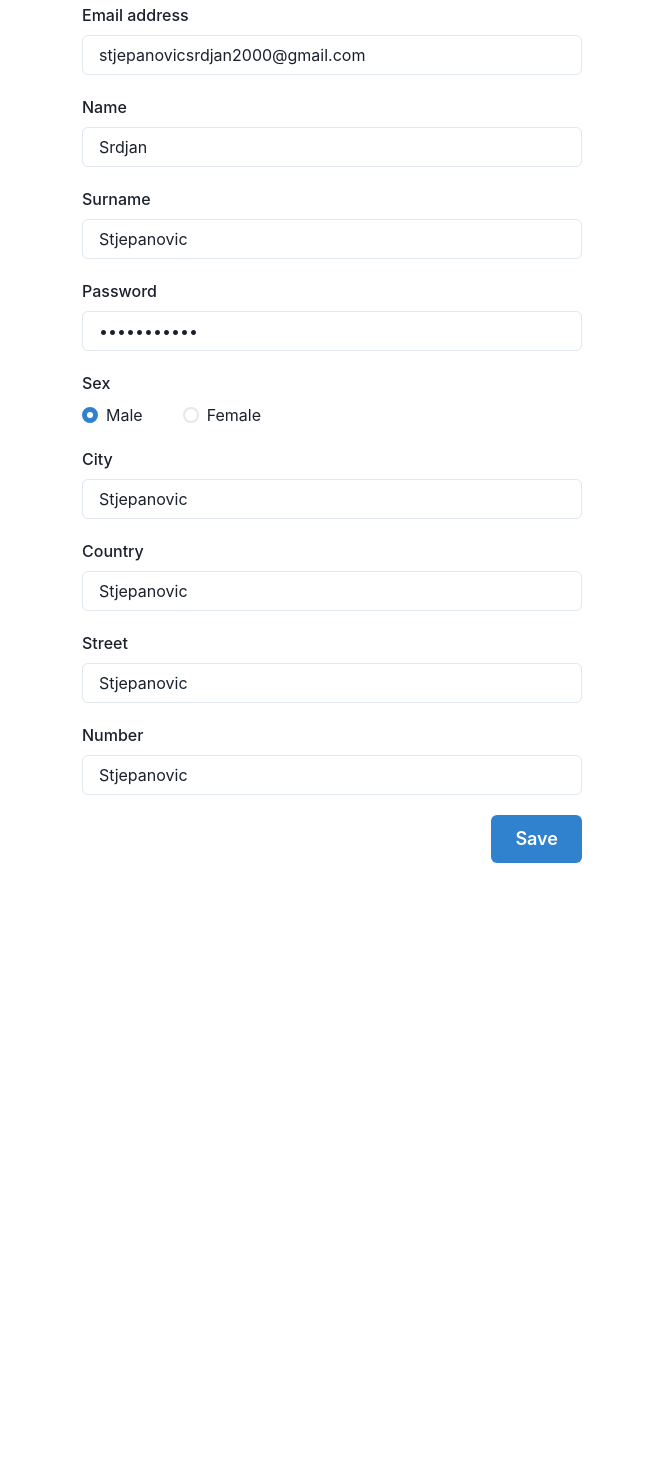
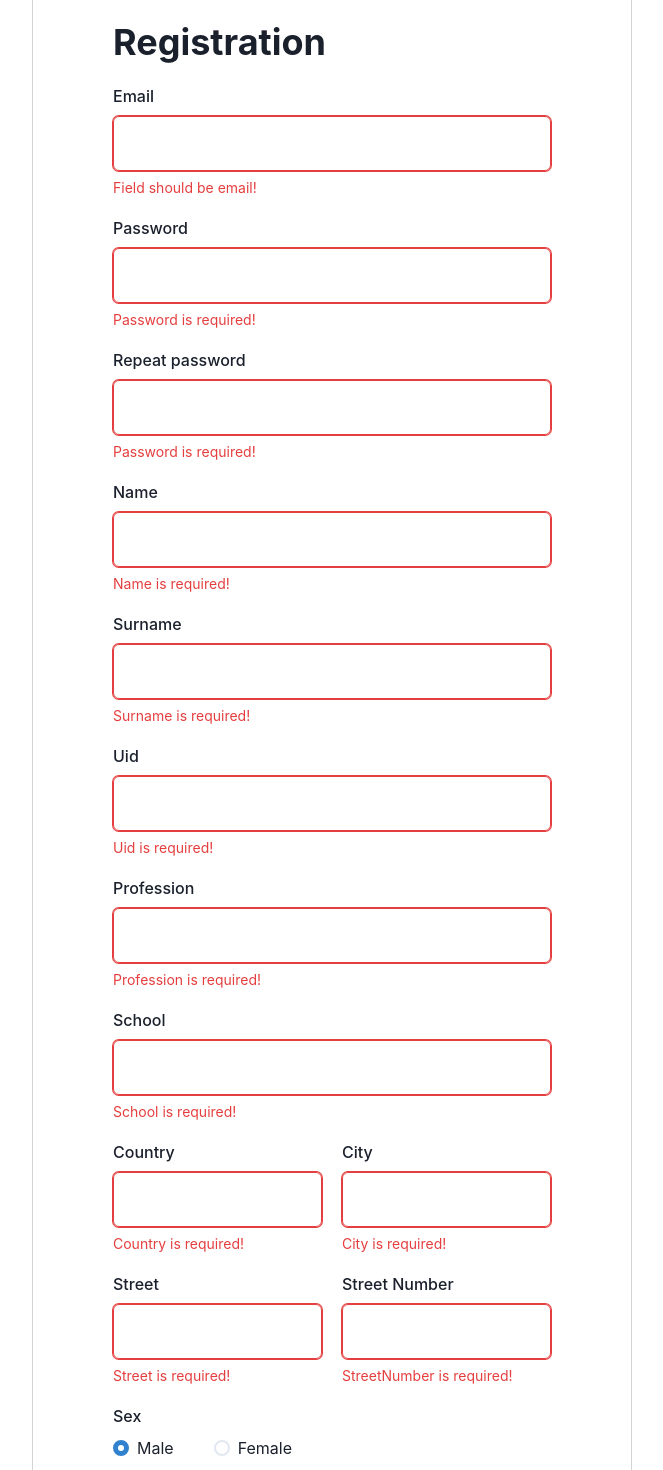
Before and after one commit to Ognjenas/isa-project, a React (Create React App) app in the folder public-app/blood-center/: page /registration in a window 1280 px wide. Shown: the part 60-1530 px from the top of the page, without its empty margins (308-971 px from the left). Before the commit the page ends 923 px from the top, so only its background shows below. Built offline with nearby package versions, Linux system fonts and the light colour scheme.

Commit message:
Refactored registration form

```diff
--- a/public-app/blood-center/src/modules/auth/components/registration-form/registration-form.component.tsx
+++ b/public-app/blood-center/src/modules/auth/components/registration-form/registration-form.component.tsx
@@ -1,29 +1,37 @@
-import { Flex, FormControl, FormHelperText, FormLabel, Input, Radio, RadioGroup, Stack } from "@chakra-ui/react"
+import { Flex, FormControl, FormHelperText, FormLabel, Grid, GridItem, Input, Radio, RadioGroup, Stack } from "@chakra-ui/react"
 import { useState } from "react"
+import { useNavigate } from "react-router-dom"
+import { toast } from "react-toastify"
 import TemplateForm from "../../../shared/components/template-form"
+import TemplateErrorInput from "../../../shared/components/template-form/components/template-error-input"
+import TemplateErrorRadio from "../../../shared/components/template-form/components/template-error-radio"
+import { useValidator } from "../../../shared/utils/form-validator.hook"
+import { FormValidator, ValidationField } from "../../../shared/utils/form.validator"
 import { RegistrationDTO } from "../../dtos/registration.dto"
 import { authService } from "../../services/auth.service"
+
 
 enum Sex { MALE="MALE", FEMALE="FEMALE" }
 
 export const RegistrationForm = () => {
 
-    const [email, setEmail] = useState("stjepanovicsrdjan2000@gmail.com")
-    const [name, setName] = useState("Srdjan")
-    const [surname, setSurname] = useState("Stjepanovic")
-    const [password, setPassword] = useState("Stjepanovic")
+    const [email, setEmail] = useState("")
+    const [name, setName] = useState("")
+    const [surname, setSurname] = useState("")
+    const [password, setPassword] = useState("")
+    const [password2, setPassword2] = useState("")
     const [sex, setSex] = useState(Sex.MALE)
-    const [uid, setUid] = useState("Stjepanovic")
-    const [profession, setProfession] = useState("Stjepanovic")
-    const [school, setSchool] = useState("Stjepanovic")
-    const [city, setCity] = useState("Stjepanovic")
-    const [number, setNumber] = useState("Stjepanovic")
-    const [country, setCountry] = useState("Stjepanovic")
-    const [street, setStreet] = useState("Stjepanovic")
-
-    const [isEmailAddressValid, setIsEmailAddressValid] = useState(true)
+    const [uid, setUid] = useState("")
+    const [profession, setProfession] = useState("")
+    const [school, setSchool] = useState("")
+    const [city, setCity] = useState("")
+    const [country, setCountry] = useState("")
+    const [streetNumber, setStreetNumber] = useState("")
+    const [street, setStreet] = useState("")
+    const navigate = useNavigate()
 
     const handleSubmit = async () => {
+        if(password === password2) {
             const dto: RegistrationDTO = {
                 email,
                 password,
@@ -37,93 +45,197 @@ export const RegistrationForm = () => {
                     country,
                     city,
                     street,
-                number
+                    streetNumber
                 }
             }
-        console.log(dto)
-        await authService.registrate(dto)
+
+            let ok = await authService.registrate(dto)
+            if (ok) {
+                setTimeout(() => navigate("/"), 3000)
             }
+        } else {
+            toast.error("Passwords must be same")
+        }
+
+    }
+
+    const fields: ValidationField[] = [
+        {
+            field: 'name',
+            ref: name,
+            validations: [FormValidator.isRequired]
+        },
+        {
+            field: 'email',
+            ref: email,
+            validations: [FormValidator.isEmail, FormValidator.isRequired]
+        },
+        {
+            field: 'surname',
+            ref: surname,
+            validations: [FormValidator.isRequired]
+        },
+        {
+            field: 'password',
+            ref: password,
+            validations: [FormValidator.isRequired]
+        },
+        {
+            field: 'password2',
+            ref: password2,
+            validations: [FormValidator.isRequired]
+        },
+        {
+            field: 'uid',
+            ref: uid,
+            validations: [FormValidator.isRequired]
+        },
+        {
+            field: 'sex',
+            ref: sex,
+            validations: [FormValidator.isRequired]
+        },
+        {
+            field: 'profession',
+            ref: profession,
+            validations: [FormValidator.isRequired]
+        },
+        {
+            field: 'school',
+            ref: school,
+            validations: [FormValidator.isRequired]
+        },
+        {
+            field: 'country',
+            ref: country,
+            validations: [FormValidator.isRequired]
+        },
+        {
+            field: 'city',
+            ref: city,
+            validations: [FormValidator.isRequired]
+        },
+        {
+            field: 'street',
+            ref: street,
+            validations: [FormValidator.isRequired]
+        },
+        {
+            field: 'streetNumber',
+            ref: streetNumber,
+            validations: [FormValidator.isRequired]
+        },
+
+    ]
+
+    let [errors, valid] = useValidator(fields)
 
 
     return (
-        <Flex margin='auto' justifyContent='center' width='100%'>
+        <Flex margin='auto' justifyContent='center' width='100%' className="update-profile-form" border='1px solid lightgray' w={600} p={20}>
             <TemplateForm header={"Registration"} buttonText={"Save"} onSubmit={handleSubmit}>
                 <>
-                    <FormControl >
-                        <FormLabel>Email address</FormLabel>
-                        <Input
-                            value={email}
+                    <TemplateErrorInput
+                        label={'Email'}
+                        isValid={errors.email.isValid}
+                        error={errors.email.errors[0]}
                         onChange={(e) => setEmail(e.target.value)}
+                        value={email} />
+                    <TemplateErrorInput
+                        label={'Password'}
+                        isValid={errors.password.isValid}
+                        error={errors.password.errors[0]}
+                        onChange={(e) => setPassword(e.target.value)}
+                        type={'password'}
+                        value={password} />
+                    <TemplateErrorInput
+                        label={'Repeat password'}
+                        isValid={errors.password2.isValid}
+                        error={errors.password.errors[0]}
+                        onChange={(e) => setPassword2(e.target.value)}
+                        type={'password'}
+                        value={password2} />
+                    <TemplateErrorInput
+                        label={'Name'}
+                        isValid={errors.name.isValid}
+                        error={errors.name.errors[0]}
+                        onChange={(e) => setName(e.target.value)}
+                        value={name} />
+                    <TemplateErrorInput
+                        label={'Surname'}
+                        isValid={errors.surname.isValid}
+                        error={errors.surname.errors[0]}
+                        onChange={(e) => setSurname(e.target.value)}
+                        value={surname} />
+                    <TemplateErrorInput
+                        label={'Uid'}
+                        isValid={errors.uid.isValid}
+                        error={errors.uid.errors[0]}
+                        onChange={(e) => setUid(e.target.value)}
+                        value={uid} />
+                    <TemplateErrorInput
+                        label={'Profession'}
+                        isValid={errors.profession.isValid}
+                        error={errors.profession.errors[0]}
+                        onChange={(e) => setProfession(e.target.value)}
+                        value={profession} />
+                    <TemplateErrorInput
+                        label={'School'}
+                        isValid={errors.school.isValid}
+                        error={errors.school.errors[0]}
+                        onChange={(e) => setSchool(e.target.value)}
+                        value={school} />
+
+                    <Grid templateColumns='repeat(2, 1fr)' templateRows='repeat(2, 1fr)' gap={5} width="100%">
+                        <GridItem>
+                            <TemplateErrorInput
+                                label={'Country'}
+                                isValid={errors.country.isValid}
+                                error={errors.country.errors[0]}
+                                onChange={(e) => setCountry(e.target.value)}
+                                value={country} />
+                        </GridItem>
+                        <GridItem>
+                            <TemplateErrorInput
+                                label={'City'}
+                                isValid={errors.city.isValid}
+                                error={errors.city.errors[0]}
+                                onChange={(e) => setCity(e.target.value)}
+                                value={city} />
+                        </GridItem>
+                        <GridItem>
+                            <TemplateErrorInput
+                                label={'Street'}
+                                isValid={errors.street.isValid}
+                                error={errors.street.errors[0]}
+                                onChange={(e) => setStreet(e.target.value)}
+                                value={street} />
+                        </GridItem>
+                        <GridItem>
+                            <TemplateErrorInput
+                                label={'Street Number'}
+                                isValid={errors.streetNumber.isValid}
+                                error={errors.streetNumber.errors[0]}
+                                onChange={(e) => setStreetNumber(e.target.value)}
+                                value={streetNumber} />
+                        </GridItem>
+                    </Grid>
+                    <TemplateErrorRadio
+                        label={'Sex'}
+                        isValid={errors.sex.isValid}
+                        error={errors.sex.errors[0]}
+                        value={sex}
+                        onChange={(val: any) => setSex(val)}
+                        values={
+                            [
+                                { text: 'Male', value: Sex.MALE },
+                                { text: 'Female', value: Sex.FEMALE }
+                            ]
+                        }
                     />
-                    </FormControl>
-                    <FormControl >
-                        <FormLabel>Name</FormLabel>
-                        <Input
-                            value={name}
-                            onChange={(e) => setName(e.target.value)}
-                        />
-                    </FormControl>
-                    <FormControl >
-                        <FormLabel>Surname</FormLabel>
-                        <Input
-                            isRequired={true}
-                            value={surname}
-                            onChange={(e) => setSurname(e.target.value)}
-                        />
-                    </FormControl>
-                    <FormControl >
-                        <FormLabel>Password</FormLabel>
-                        <Input
-                            isRequired={true}
-                            value={password}
-                            type='password'
-                            onChange={(e) => setPassword(e.target.value)}
-                        />
-                    </FormControl>
-                    <FormControl >
-                        <FormLabel>Sex</FormLabel>
-                        <RadioGroup value={sex} onChange={(val:any) => setSex(val)}>
-                            <Stack direction='row' justifyContent='flex-start' gap={10}>
-                                <Radio value={Sex.MALE}>Male</Radio>
-                                <Radio value={Sex.FEMALE}>Female</Radio>
-                            </Stack>
-                        </RadioGroup>
-                    </FormControl>
-                    <FormControl >
-                        <FormLabel>City</FormLabel>
-                        <Input
-                            isRequired={true}
-                            value={city}
-                            onChange={(e) => setCity(e.target.value)}
-                        />
-                    </FormControl>
-                    <FormControl >
-                        <FormLabel>Country</FormLabel>
-                        <Input
-                            isRequired={true}
-                            value={country}
-                            onChange={(e) => setCountry(e.target.value)}
-                        />
-                    </FormControl>
-                    <FormControl >
-                        <FormLabel>Street</FormLabel>
-                        <Input
-                            isRequired={true}
-                            value={street}
-                            onChange={(e) => setStreet(e.target.value)}
-                        />
-                    </FormControl>
-                    <FormControl >
-                        <FormLabel>Number</FormLabel>
-                        <Input
-                            isRequired={true}
-                            value={number}
-                            onChange={(e) => setNumber(e.target.value)}
-                        />
-                    </FormControl>
+
                 </>
             </TemplateForm>
-
         </Flex>
     )
 }
--- a/public-app/blood-center/src/modules/auth/dtos/address.dto.ts
+++ b/public-app/blood-center/src/modules/auth/dtos/address.dto.ts
@@ -2,5 +2,5 @@ export interface AddressDTO {
     country: string
     city: string
     street: string
-    number: string
+    streetNumber: string
 }
--- a/public-app/blood-center/src/modules/shared/components/template-form/components/template-error-input/template-error.input.component.tsx
+++ b/public-app/blood-center/src/modules/shared/components/template-form/components/template-error-input/template-error.input.component.tsx
@@ -4,12 +4,13 @@ interface Props {
     error: string,
     value: string,
     label: string
+    type?: string
     onChange: (e: any) => void
 }
 
 
 
-export const TemplateErrorInput = ({ isValid, error, value, label, onChange }: Props) => {
+export const TemplateErrorInput = ({ isValid, error, value, label, onChange, type }: Props) => {
     return (
         <FormControl isInvalid={!isValid}>
             <FormLabel>{label}</FormLabel>
@@ -18,6 +19,7 @@ export const TemplateErrorInput = ({ isValid, error, value, label, onChange }: P
                 fontSize={18}
                 isRequired={true}
                 value={value}
+                type={type}
                 onChange={onChange}
             />
             {
```
Also changed, not shown: public-app/blood-center/src/modules/auth/services/auth.service.ts (+20 -2 lines), 1 other file (tests, documents, lock files or other folders). Lines whose indentation alone changed are shown as unchanged.
